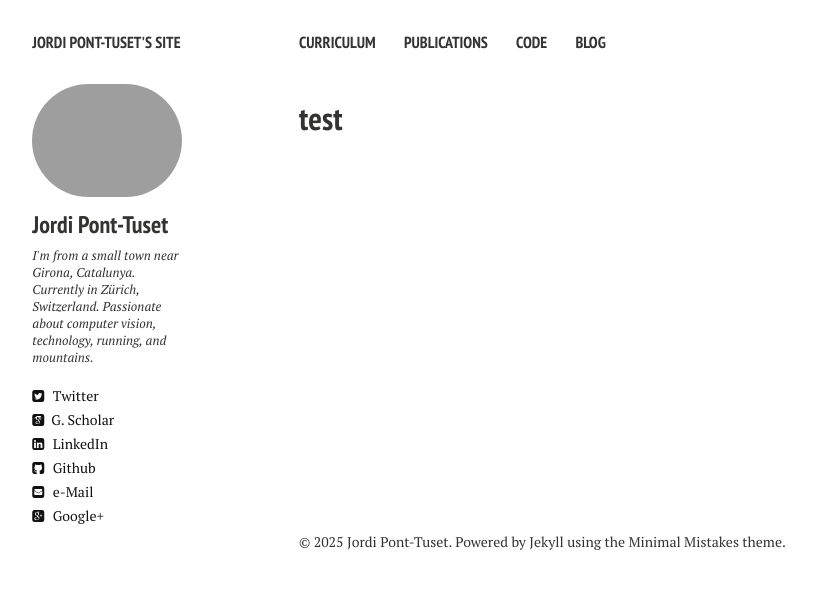
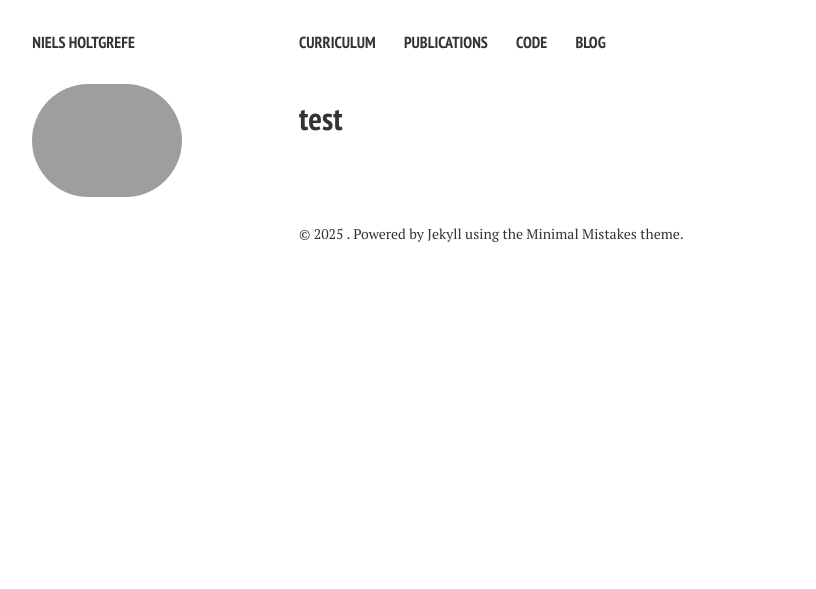
Before and after one commit to nielsholtgrefe/nielsholtgrefe.github.io, a Jekyll site: the page built from index.md, in a window 1280 px wide. Shown: the top 589 px of the page, without its empty margins (21-837 px from the left). Built offline with Jekyll 4.4.1, drawn with Linux system fonts in a browser that asks for light colours; nearby versions of some CDN libraries.

Commit message:
Update _config.yml

```diff
--- a/_config.yml
+++ b/_config.yml
@@ -1,23 +1,23 @@
-title:            Jordi Pont-Tuset's site
+title:            Niels Holtgrefe
 description:      Welcome to my site.
 # Your site's domain goes here. Leave localhost server or blank when working locally.
 url:              //nielsholtgrefe.github.io
 #http://localhost:5000
 #https://jponttuset.github.io
-disqus_shortname: jponttuset
+#disqus_shortname: jponttuset
 
 # Owner/author information
 owner:
-  name:           Jordi Pont-Tuset
-  avatar:         jordi.png
-  bio:            I'm from a small town near Girona, Catalunya. Currently in Zürich, Switzerland. Passionate about computer vision, technology, running, and mountains.
-  email:          jponttuset@gmail.com
+  #name:           Jordi Pont-Tuset
+  #avatar:         jordi.png
+  #bio:            I'm from a small town near Girona, Catalunya. Currently in Zürich, Switzerland. Passionate about computer vision, technology, running, and mountains.
+  #email:          jponttuset@gmail.com
   # Social networking links are used in author-bio sidebar. Update and remove as you like.
-  twitter: jponttuset
-  linkedin: jponttuset
-  google_scholar: VCBBx24AAAAJ
-  google_plus: 113718226018314522413
-  github: jponttuset
+  #twitter: jponttuset
+  #linkedin: jponttuset
+  #google_scholar: VCBBx24AAAAJ
+  #google_plus: 113718226018314522413
+  #github: jponttuset
 # Analytics and webmaster tools stuff goes here
 google_verify:
 # https://ssl.bing.com/webmaster/configure/verify/ownership Option 2 content= goes here
@@ -36,7 +36,7 @@ links:
     url: /blog/
 
 # http://en.wikipedia.org/wiki/List_of_tz_database_time_zones
-timezone:    Europe/Zurich
+timezone:    Europe/Amsterdam
 future:      true
 #pygments:    true
 highlighter: rouge
```
